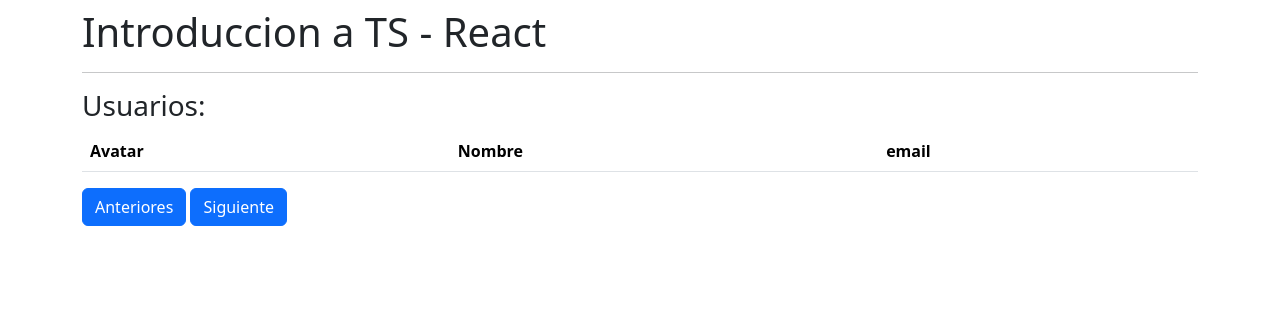
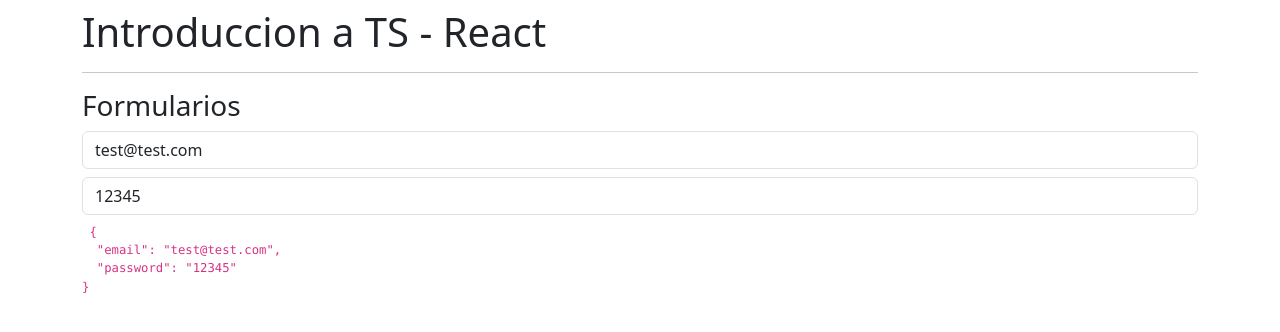
Before and after one commit to danbobadilla9/React-Native, a React (Create React App) app in the folder 01-reforzamiento/: page / in a window 1280 px wide. Shown: the top 332 px of the page. Built offline with nearby package versions, Linux system fonts and the light colour scheme; no server answers.

Commit message:
Formulario Static

```diff
--- a/01-reforzamiento/src/App.tsx
+++ b/01-reforzamiento/src/App.tsx
@@ -4,8 +4,9 @@
 // import { Contador } from "./components/Contador";
 // import { ContadorConHook } from "./components/ContadorConHook";
 // import { Login } from "./components/Login";
+// import Usuarios from "./components/Usuarios";
+import { Formularios } from './components/Formularios';
 
-import Usuarios from "./components/Usuarios";
 
 
 
@@ -21,7 +22,8 @@
       {/* <Contador/> */}
       {/* <ContadorConHook/> */}
       {/* <Login/> */}
-      <Usuarios/>
+      {/* <Usuarios/> */}
+      <Formularios/>
     </div>
   )
 }
--- a/01-reforzamiento/src/components/Formularios.tsx
+++ b/01-reforzamiento/src/components/Formularios.tsx
@@ -0,0 +1,42 @@
+import React from 'react'
+import { useState } from 'react';
+
+export const Formularios = () => {
+
+    const [formulario, setFormulario] = useState({
+        email: 'test@test.com',
+        password: '12345'
+    })
+
+    const onChange = ( value: string, campo: string ) => {
+        setFormulario({
+            ...formulario,
+            [campo]: value
+        });
+    }
+
+    return (
+        <>
+            <h3>Formularios</h3>
+            <input type='text'
+            className="form-control"
+            placeholder='email'
+            value={formulario.email}
+            onChange = { ( { target } ) => onChange( target.value ,'email')}
+            />
+
+            <input type='text'
+            className="form-control mt-2 mb-2"
+            placeholder='Password'
+            value={formulario.password}
+            onChange = { ( { target } ) => onChange( target.value ,'password')}
+            />
+
+            <code>
+                <pre> {JSON.stringify(formulario,null,2)} </pre>
+            </code>
+
+        </>
+
+    )
+}
```
